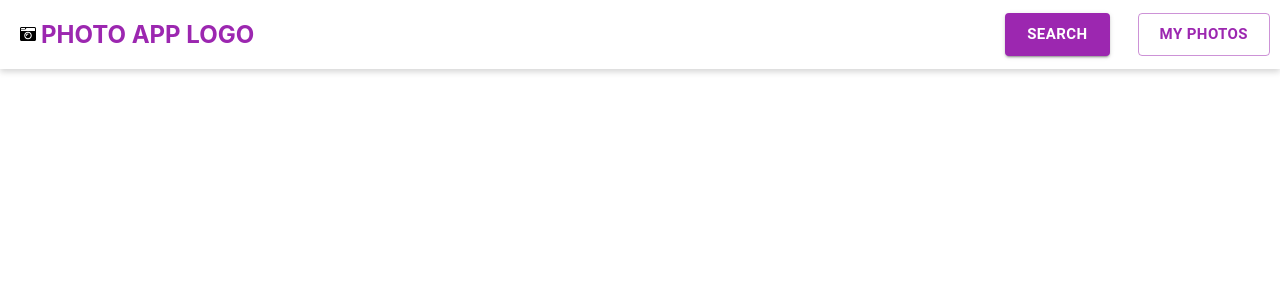
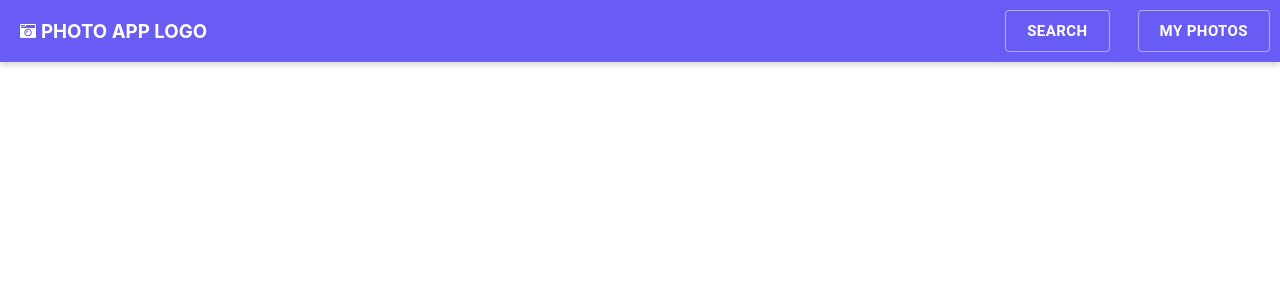
Before and after one commit to MarinaRobleno/Photo-App-Logo, a React (Create React App) app: page / in a window 1280 px wide. Shown: the top 300 px of the page. Built offline with nearby package versions, Linux system fonts and the light colour scheme.

Commit message:
Changed header color

```diff
--- a/src/App.css
+++ b/src/App.css
@@ -47,7 +47,7 @@
   top: 0px;
   max-width: none;
   background-color: 'white';
-  background: #FFFFFF 0% 0% no-repeat padding-box;
+  background: #685cf4 0% 0% no-repeat padding-box;
   box-shadow: 0px 3px 6px #00000029;
   height: 50;
   align-items: center;
@@ -55,9 +55,10 @@
 
 .header .camera-icon{
   margin-left: 20px;
+  color: #ffffff;
 }
 
-.header h2{
+.header .app-title{
   margin-left: 5px;
-  color: #9c27b0;
+  color: #ffffff;
 }
--- a/src/App.js
+++ b/src/App.js
@@ -7,15 +7,27 @@ import {  Route, Link, Routes } from 'react-router-dom';
 import Box from '@mui/material/Box';
 import Grid from '@mui/material/Grid';
 import { FaCameraRetro } from "react-icons/fa";
+import { IconContext } from "react-icons";
+import { createTheme, ThemeProvider } from '@mui/material/styles'
 
 function App() {
-
+  const theme = createTheme({
+    palette: {
+      neutral: {
+        main: '#ffffff',
+        contrastText: '#fff',
+      },
+    },
+  });
   return (
     <>
     <header>
+      <ThemeProvider theme={theme}>
         <div className='header'>
-        <FaCameraRetro className='camera-icon'/>
-        <h2>PHOTO APP LOGO</h2>
+          <IconContext.Provider value={{ className: "camera-icon" }}>
+            <FaCameraRetro />
+          </IconContext.Provider>
+          <h3 className='app-title'>PHOTO APP LOGO</h3>
           <Box sx={{ flexGrow: 1 }}>
             <Grid
               container spacing={1}
@@ -25,17 +37,18 @@ function App() {
               >
               <Grid item xs='auto'>
                 <Link to='/search' style={{ textDecoration: 'none' }}>
-                <Button variant="contained" color='secondary' size='large' style={{ fontWeight: 'bold', margin: 10 }}>SEARCH</Button>
+                  <Button variant="outlined" color='neutral' size='large' style={{ fontWeight: 'bold', margin: 10 }}>SEARCH</Button>
                 </Link>
               </Grid>
               <Grid item xs='auto'>
                 <Link to='/my-photos'style={{ textDecoration: 'none'}}>
-                <Button variant="outlined" color='secondary' size='large' style={{ fontWeight: 'bold', margin: 10 }}>My Photos</Button>
+                  <Button variant="outlined" color='neutral' size='large' style={{ fontWeight: 'bold', margin: 10 }}>My Photos</Button>
                 </Link>
               </Grid>
             </Grid>
           </Box>
         </div>
+      </ThemeProvider>
     </header>
       <Routes>
         <Route path='/search' element={<Search />}/>
```
Lines whose indentation alone changed are shown as unchanged.
